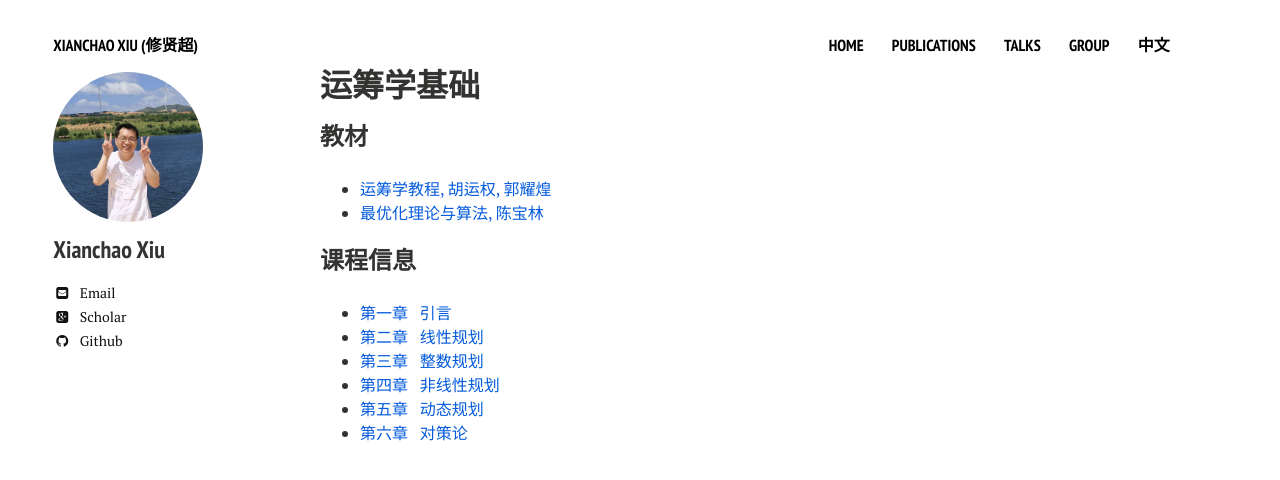
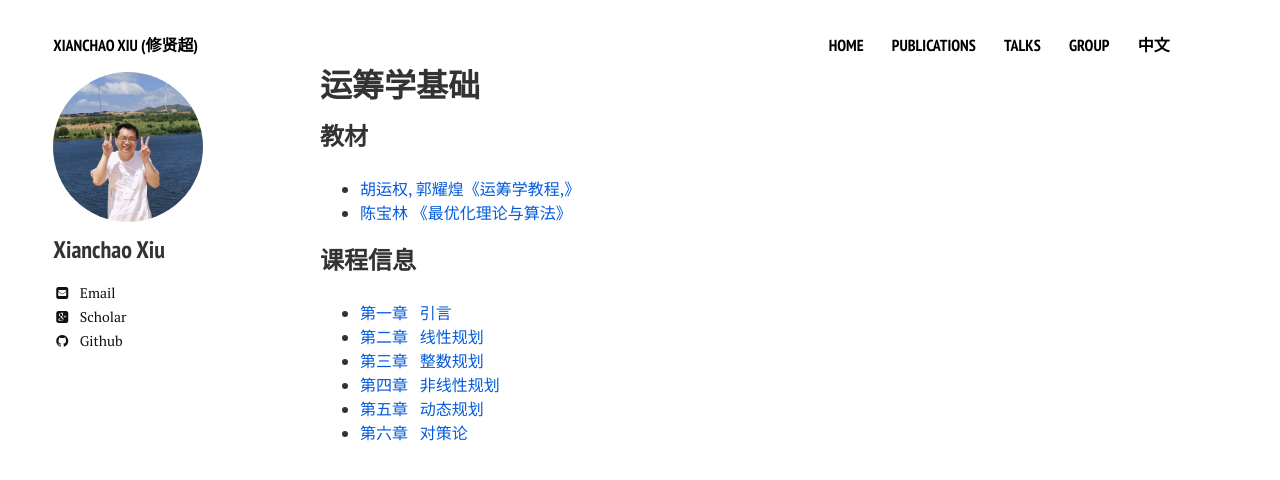
Before and after one commit to xianchaoxiu/xianchaoxiu.github.io, a Jekyll site: the page built from chinese/OR/index.md, in a window 1280 px wide. Shown: the top 480 px of the page. Built offline with Jekyll 4.4.1, drawn with Linux system fonts in a browser that asks for light colours; nearby versions of some CDN libraries.

Commit message:
Update index.md

```diff
--- a/chinese/OR/index.md
+++ b/chinese/OR/index.md
@@ -6,8 +6,8 @@ share: false
 ---
 
 ### 教材
-* <a href="https://item.jd.com/14020941.html" class="textlink" target="_blank"> 运筹学教程, 胡运权, 郭耀煌 </a><br>
-* <a href="https://item.jd.com/12755179.html" class="textlink" target="_blank"> 最优化理论与算法, 陈宝林</a><br>
+* <a href="https://item.jd.com/14020941.html" class="textlink" target="_blank"> 胡运权, 郭耀煌《运筹学教程,》</a><br>
+* <a href="https://item.jd.com/12755179.html" class="textlink" target="_blank"> 陈宝林 《最优化理论与算法》</a><br>
 
 ### 课程信息
 * <a href="../chinese/OR/引言.pdf" class="textlink" target="_blank">  第一章 &nbsp;  引言<br>
```
